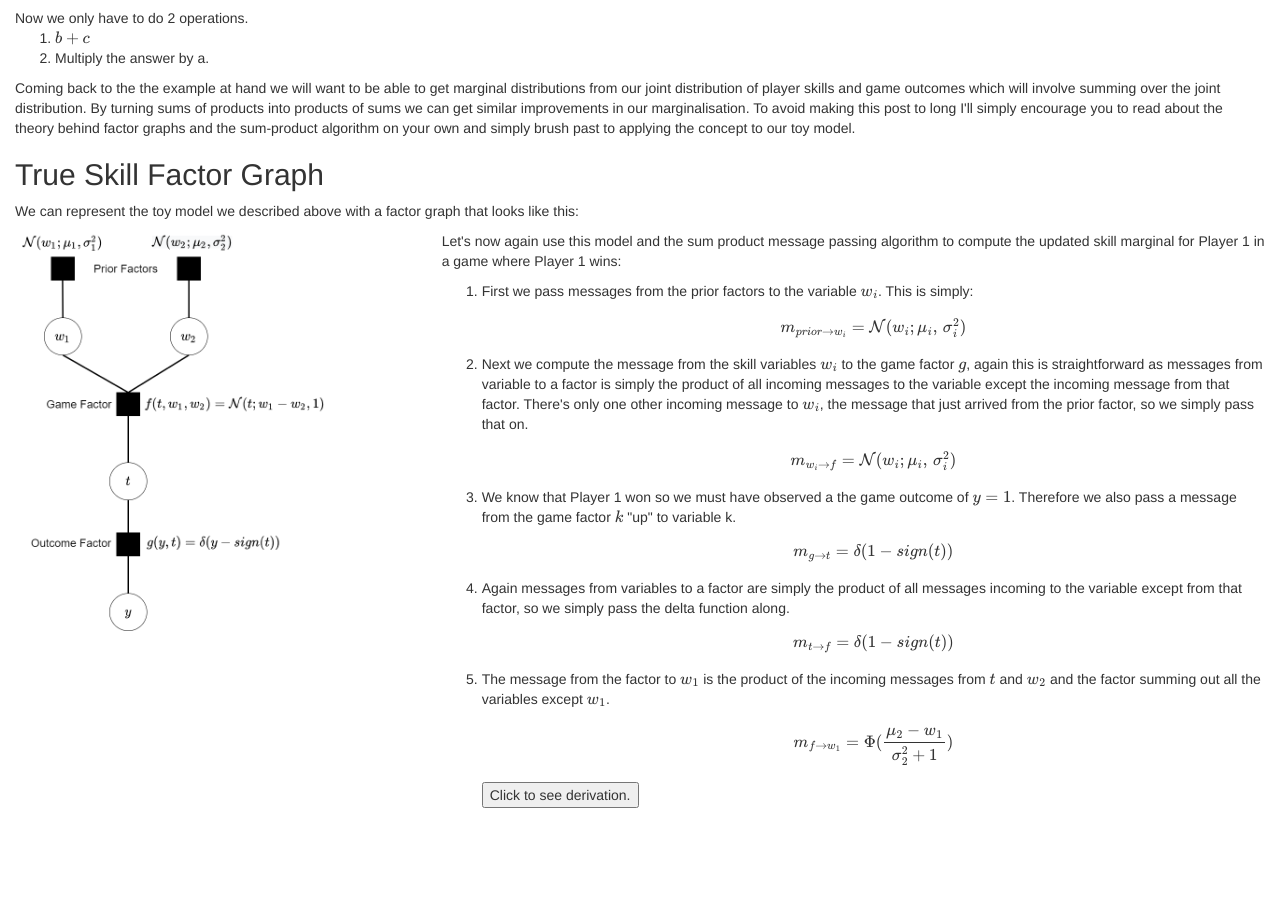
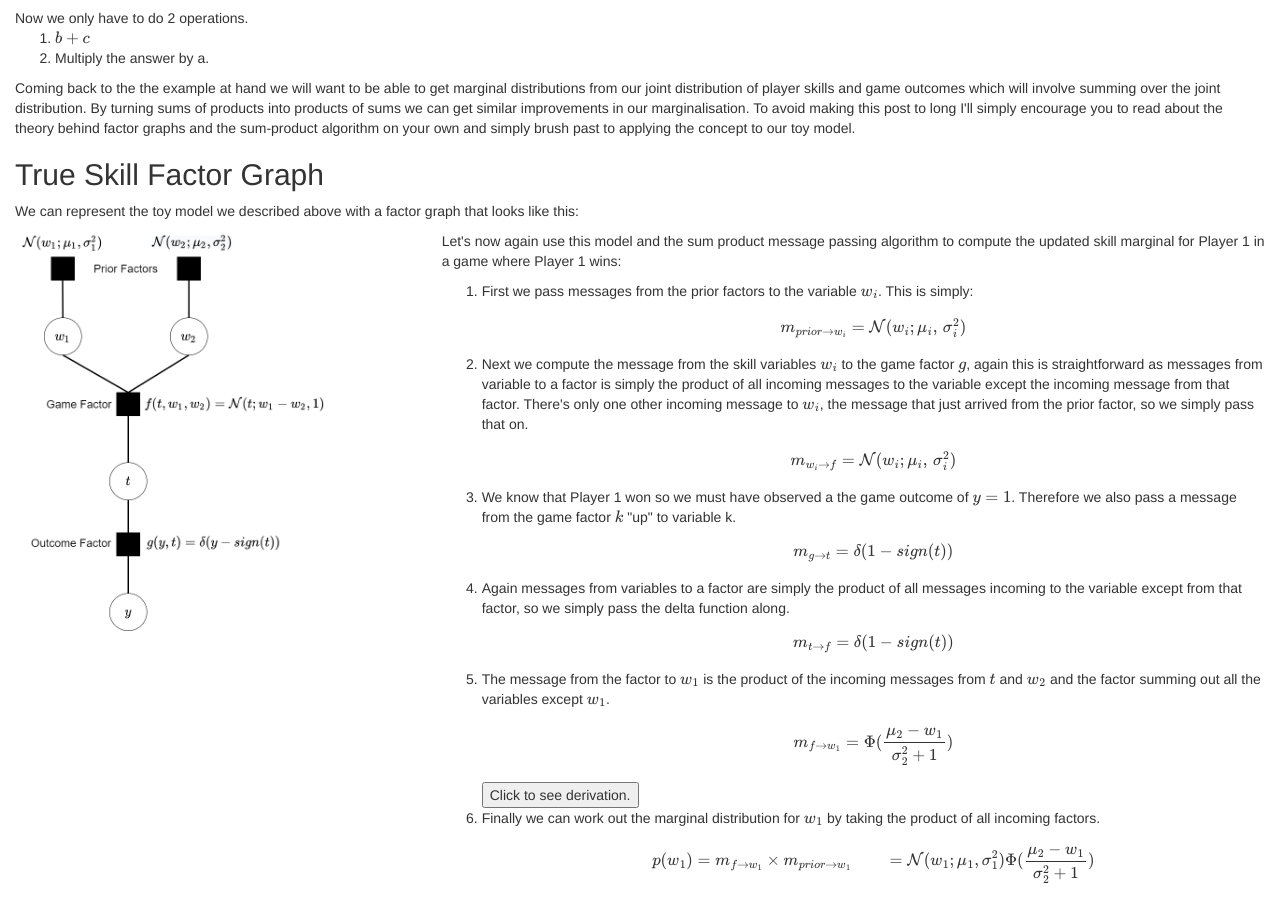
Before and after one commit to Nush395/Nush395.github.io, a Jekyll site: the page built from _posts/2020-06-06-true-skill.html, in a window 1280 px wide and 900 px high, scrolled down 1914 px. Built offline with Jekyll 4.4.1, drawn with Linux system fonts in a browser that asks for light colours; formulas are drawn with MathJax 3; before the commit the page ends 2732 px from its top, so only the background shows below that.

Commit message:
Edit factor graph explanation.

```diff
--- a/_posts/2020-06-06-true-skill.html
+++ b/_posts/2020-06-06-true-skill.html
@@ -233,6 +233,14 @@ date: 2020-06-06
                     and other marginal distribution are Gaussian. (See Chapter 2.3.3 of Bishops book.)
                 </div>
             </li>
+            <li>
+                Finally we can work out the marginal distribution for $w_1$ by taking the product of all incoming
+                factors.
+                \begin{align}
+                    p(w_1) &= m_{f \to w_1} \times m_{prior \to w_1}
+                           &= \mathcal{N}(w_1;\mu_1,\sigma_1^{2})\Phi(\frac{\mu_2-w_1}{\sigma_2^{2}+1})
+                \end{align}
+            </li>
 
         </ol>
     </div>
```
